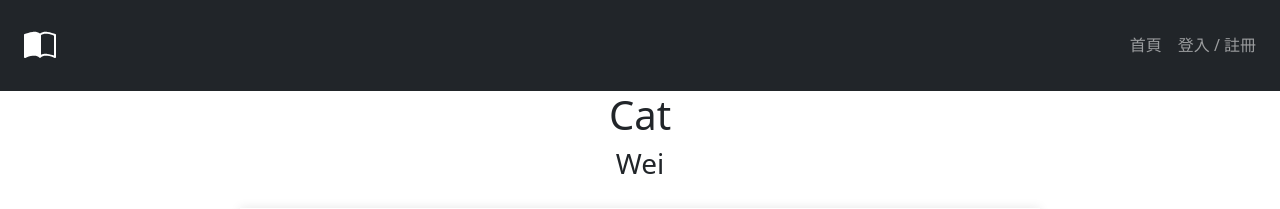
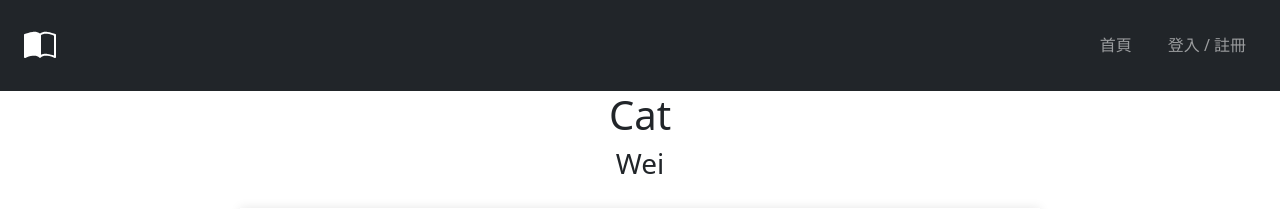
Before and after one commit to Keithwu1017/Web-app-project, a Django app: page /library/books/1/ in a window 1280 px wide. Shown: the top 209 px of the page. Run offline with Django 5.2, Linux system fonts and the light colour scheme; data comes from the database, SQL or seed files in the repository; parts of the project's set-up code (start-up, migrations or seed data) failed here and were passed over; some libraries are stand-ins or nearby versions.

Commit message:
Update css for reader.html

```diff
--- a/library/templates/library/reader.html
+++ b/library/templates/library/reader.html
@@ -4,6 +4,9 @@
 
 {% block css %}
 <style>
+    .nav-item {
+      padding: 10px;
+    }
     .reader-container {
         width: 80%;
         max-width: 800px;
```
